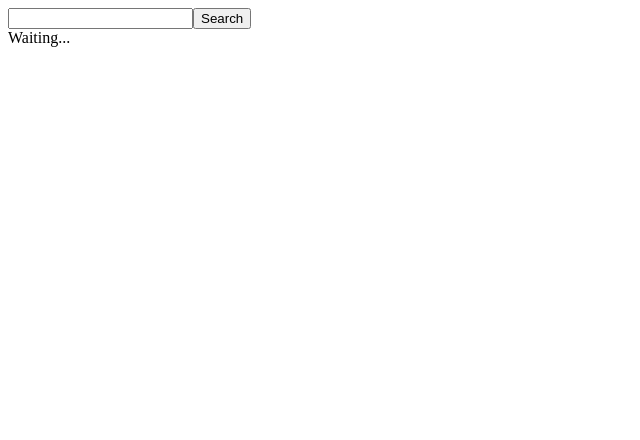
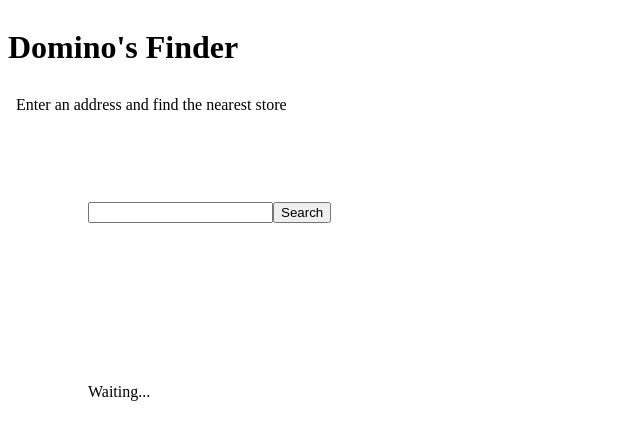
Before and after one commit to mitwilsch/pizza-locator, a React app: page / in a window 1280 px wide. Shown: the top 440 px of the page, without its empty margins (0-640 px from the left). Built offline with nearby package versions, Linux system fonts and the light colour scheme.

Commit message:
Change CSS

```diff
--- a/src/client/App.js
+++ b/src/client/App.js
@@ -59,7 +59,11 @@
 const SearchBox = ({ handler }) => {
   const [text, setText] = useState('');
   const { searchFormat, fetchApi, fakeApi } = Utils();
-
+  const styles = {
+    searchBox: {
+      margin: '5em',
+    },
+  };
   const submitHandler = (text) => {
     handler();
     text = searchFormat(text);
@@ -67,7 +71,7 @@
     fetchApi(text).then((res) => handler(res));
   };
   return (
-    <div>
+    <div style={styles.searchBox}>
       <input type="text" onChange={(e) => setText(e.target.value)} />
       <button type="button" onClick={() => submitHandler(text)}>
         Search
@@ -77,24 +81,36 @@
 };
 
 const StoreModal = ({ store }) => {
+  const styles = {
+    store: {
+      margin: '5em',
+    },
+  };
   if (store) {
     const { StoreID, AddressDescription } = store;
     return (
-      <div>
+      <div style={styles.store}>
         <p>Store #{StoreID}</p>
         <p>Address: {AddressDescription}</p>
       </div>
     );
   }
 
-  return <div>Waiting...</div>;
+  return <div style={styles.store}>Waiting...</div>;
 };
 const App = () => {
   const [store, setStore] = useState();
   console.log(store);
-
+  const styles = {
+    main: {
+      display: 'flex',
+      flexDirection: 'column',
+    },
+  };
   return (
-    <div>
+    <div style={styles.main}>
+      <h1>Domino's Finder</h1>
+      <body>Enter an address and find the nearest store</body>
       <SearchBox handler={setStore} />
       <StoreModal store={store} />
     </div>
```
